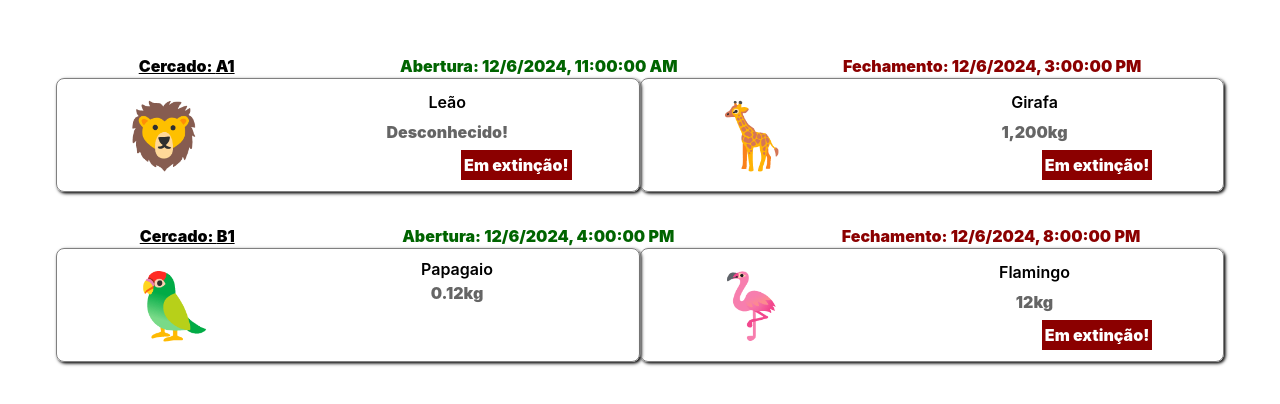
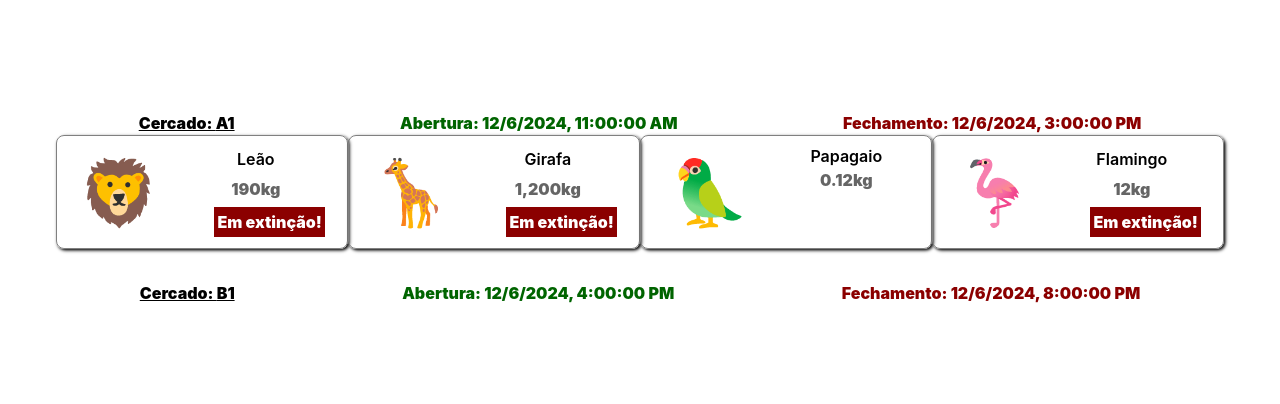
Before and after one commit to ufjf-dcc207/ufjf-dcc207-2024-3-a-atv03-igorknop, a React (Vite) app: page / in a window 1280 px wide. Shown: the part 192-596 px from the top of the page. Built offline with nearby package versions, Linux system fonts and the light colour scheme.

Commit message:
extrai os dados e desenha vetor

```diff
--- a/src/App.tsx
+++ b/src/App.tsx
@@ -3,27 +3,44 @@
 import Exibicao from "./Exibicao";
 import { ReactNode } from "react";
 
+type AnimaisTuplaType = [string, string, number, boolean];
+const ANIMAIS: AnimaisTuplaType[] = [
+  ["🦁", "Leão", 190.0, true],
+  ["🦒", "Girafa", 1200, true],
+  ["🦜", "Papagaio", 0.12, false],
+  ["🦩", "Flamingo", 12.0, true],
+];
+
 function App() {
-  const exA1: ReactNode[] = [
-    <Animal icone="🦁" nome="Leão" peso={-1} extincao />,
-    <Animal icone="🦒" nome="Girafa" peso={1200} extincao />,
-  ];
-  const exB2: ReactNode[] = [
-    <Animal icone="🦜" nome="Papagaio" peso={0.12} />,
-    <Animal icone="🦩" nome="Flamingo" peso={12.0} extincao />,
-  ];
+  const exA1: ReactNode[] = [];
+  const exB2: ReactNode[] = [];
+  for (let i = 0; i < ANIMAIS.length; i++) {
+    exA1.push(
+      <Animal
+        key={ANIMAIS[i][1]}
+        icone={ANIMAIS[i][0]}
+        nome={ANIMAIS[i][1]}
+        peso={ANIMAIS[i][2]}
+        extincao={ANIMAIS[i][3]}
+      />
+    );
+  }
   return (
     <div className="app">
       <Exibicao
         abertura={new Date("2024-12-06T08:00:00.000-03:00")}
         fechamento={new Date("2024-12-06T12:00-03:00")}
         cercado="A1"
-      >{exA1}</Exibicao>
+      >
+        {exA1}
+      </Exibicao>
       <Exibicao
         abertura={new Date("2024-12-06T13:00:00.000-03:00")}
         fechamento={new Date("2024-12-06T17:00-03:00")}
         cercado="B1"
-      >{exB2}</Exibicao>
+      >
+        {exB2}
+      </Exibicao>
     </div>
   );
 }
```
